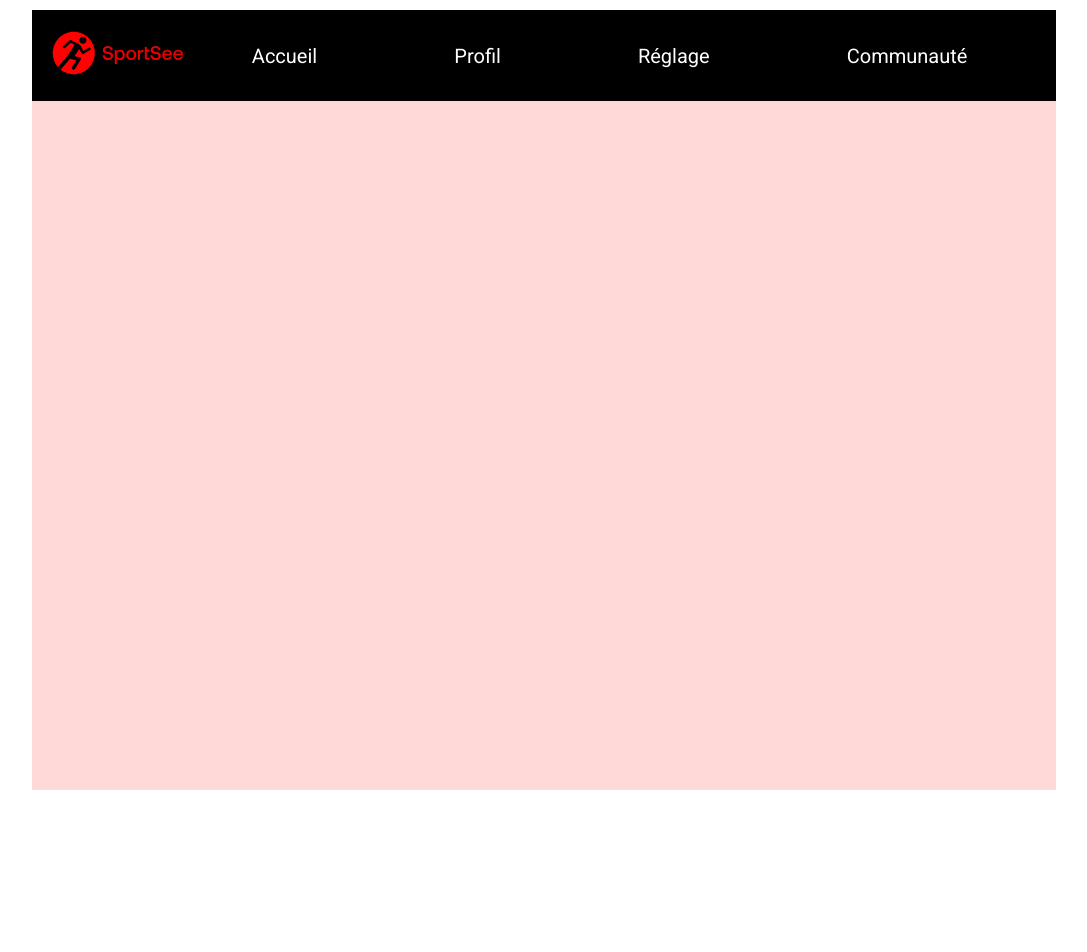
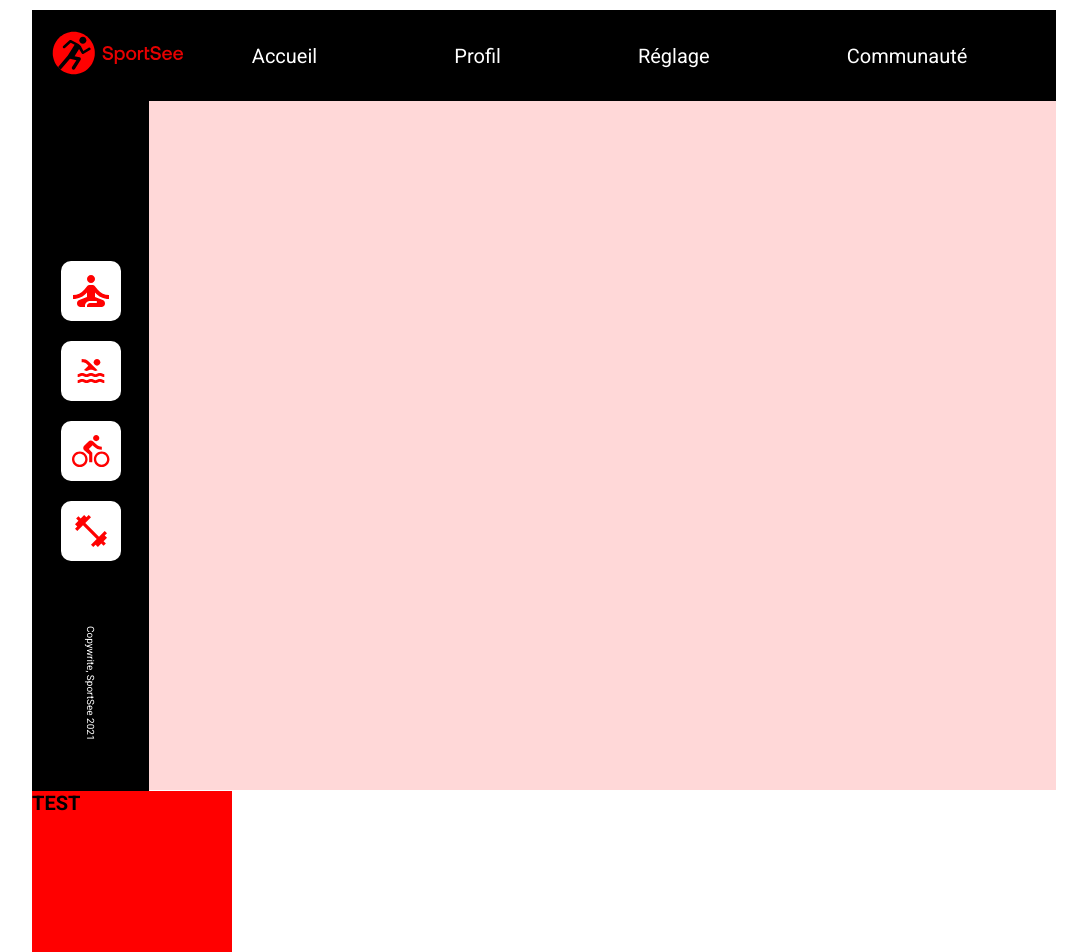
Before and after one commit to Guillaume-Gozillon/SportSee, a React (Create React App) app: page / in a window 1280 px wide. Shown: the top 952 px of the page, without its empty margins (96-1183 px from the left). Before the commit the page ends 800 px from the top, so only its background shows below. Built offline with nearby package versions, Linux system fonts and the light colour scheme.

Commit message:
Add Display

```diff
--- a/src/App.js
+++ b/src/App.js
@@ -1,5 +1,6 @@
 import Header from './Components/Header'
 import VerticalMenu from './Components/VerticalMenu'
+import Display from './Display/Display'
 import "./styles/app.scss"
 import { Switch, Route } from "react-router"
 
@@ -8,11 +9,10 @@ const App = () => {
     <div className='application-container'>
       <Switch>
         <Route path='/' exact >
-          <Header/>
-        </Route>
-        <Route path='/' exact >
-          <VerticalMenu/>
-        </Route>
+            <Header/>
+            <VerticalMenu/>
+            <Display/>
+          </Route>
       </Switch>
     </div>
   )
--- a/src/Components/VerticalMenu.jsx
+++ b/src/Components/VerticalMenu.jsx
@@ -1,7 +1,25 @@
+import sit from '../img/sit.svg'
+import swim from '../img/swim.svg'
+import biking from '../img/biking.svg'
+import workout from '../img/workout.svg'
+import { Link } from 'react-router-dom'
+
 const VerticalMenu = () => {
     return (
         <div className='menu'>
-            <h1>test</h1>
+            <Link className='white-icone'>
+                <img src={sit} alt="" />
+            </Link>
+            <Link className='white-icone'>
+                <img src={swim} alt="" />
+            </Link>
+            <Link className='white-icone'>
+                <img src={biking} alt="" />
+            </Link>
+            <Link className='white-icone'>
+                <img src={workout} alt="" />
+            </Link>
+            <p className='copywrite'>Copywrite, SportSee 2021</p>
         </div>
     )
 }
--- /dev/null
+++ b/src/Display/Display.jsx
@@ -0,0 +1,9 @@
+export const Display = () => {
+    return (
+        <div className='display'>
+            <h1>TEST</h1>
+        </div>
+    )
+}
+
+export default Display
--- /dev/null
+++ b/src/styles/_display.scss
@@ -0,0 +1,5 @@
+.display {
+    height: 20rem;
+    width: 20rem;
+    background-color: red;
+}
--- /dev/null
+++ b/src/styles/_verticalMenu.scss
@@ -0,0 +1,29 @@
+.menu {
+    position: relative;
+    display: flex;
+    flex-direction: column;
+    justify-content: center;
+    align-items: center;
+    width: 117px;
+    background: black;
+    height: 69rem;
+    padding-bottom: 7rem;
+    & {
+        .white-icone {
+            display: flex;
+            justify-content: center;
+            align-items: center;
+            width: 6rem;
+            height: 6rem;
+            background: white;
+            margin: 1rem;
+            border-radius: 1rem;
+        }
+    }
+    & .copywrite{
+        position: absolute;
+        bottom: 50px;
+        color: white;
+        writing-mode: vertical-rl;
+    }
+}
--- a/src/styles/app.scss
+++ b/src/styles/app.scss
@@ -26,7 +26,9 @@ li {list-style: none;}
     min-width: 1024px;
     height: 80%;
     min-height: 780px;
-    background-color: rgba(255, 0, 0, 0.151)
+    background-color: rgba(255, 0, 0, 0.151);
 }
 
 @import './header';
+@import './verticalMenu';
+@import './display';
```
Also changed, not shown: src/Components/Header.jsx (line endings or trailing spaces).
